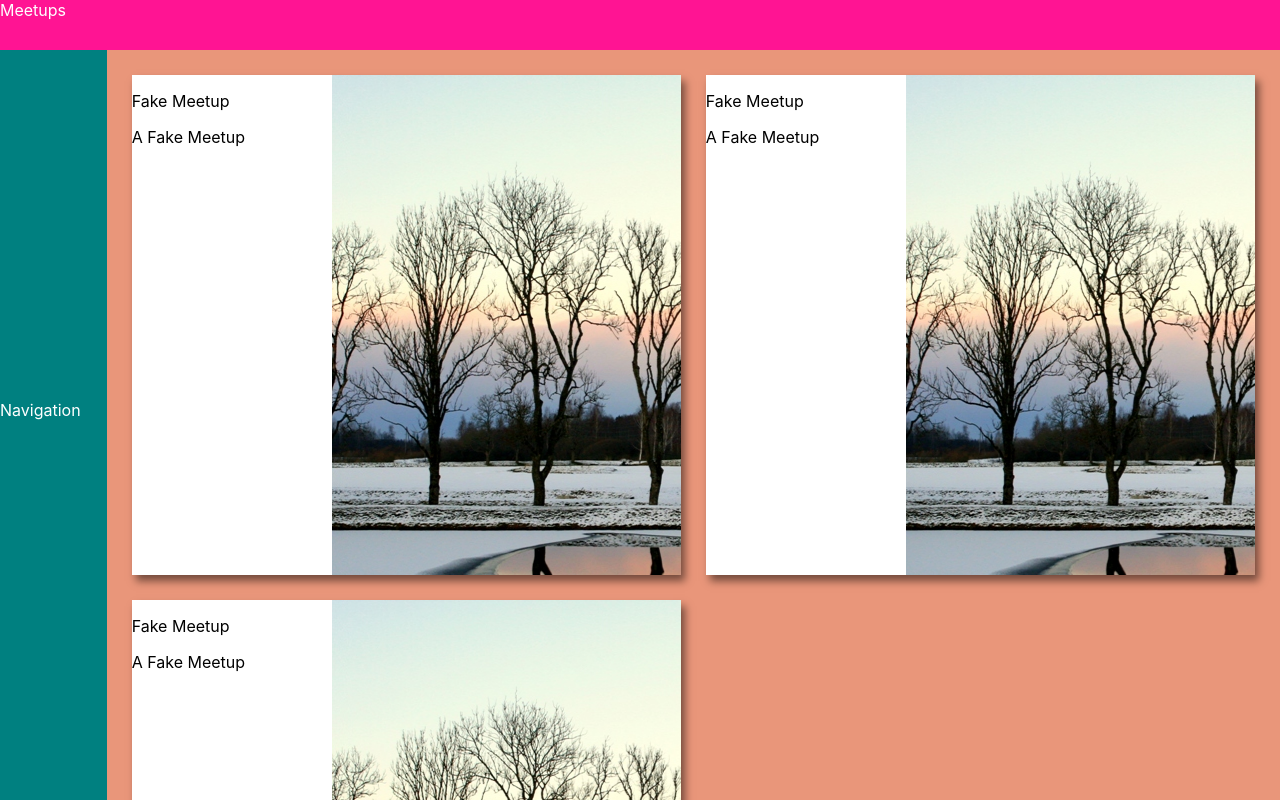
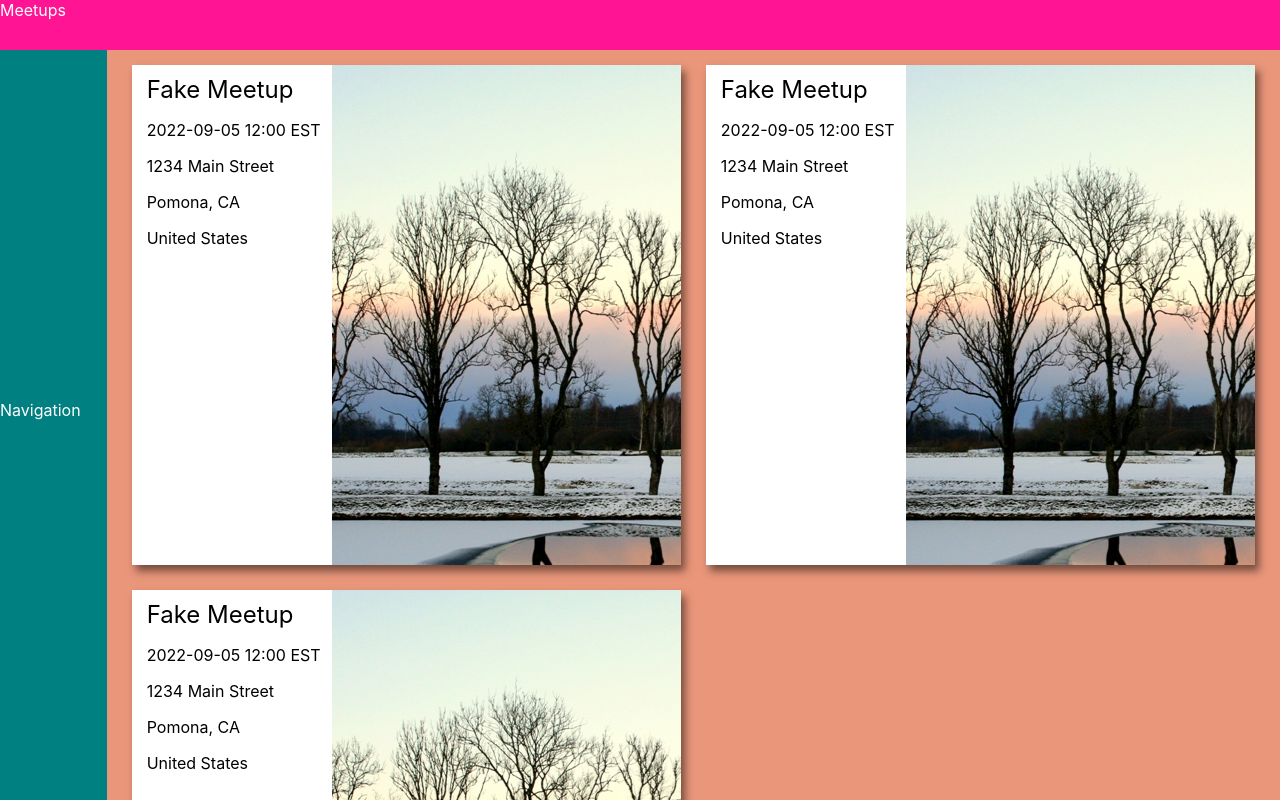
Before and after one commit to jFarrow02/react-meetups, a React (Create React App) app: page / in a window 1280 px wide. Shown: the top 800 px of the page. Built offline with nearby package versions, Linux system fonts and the light colour scheme.

Commit message:
restores sticky header OK

```diff
--- a/src/components/Layout/Layout.module.css
+++ b/src/components/Layout/Layout.module.css
@@ -1,29 +1,24 @@
 .Layout {
-    /* display: grid;
-    grid-template-columns: repeat(12, 1fr);
-    grid-template-rows: 50px auto calc(100vh - 50px); */
     position: relative;
+    z-index: 1;
 }
 
 .header {
-    /* grid-row: 1 / span 1;
-    grid-column: 1 / -1; */
-    position: fixed;
     width: 100%;
     height: 50px;
-}
-
-.appContentMobile {
-    /* grid-row: 2 / span 2;
-    grid-column: 1 / -1; */
+    position: fixed;
+    z-index: 3;
 }
 
 .appContent {
     display: grid;
     grid-template-columns: repeat(12, 1fr);
     grid-template-rows: auto;
-    padding-top: 50px;
     height: 100vh;
+    width: 100%;
+    position: absolute;
+    z-index: 2;
+    padding-top: 40px;
 }
 
 .sideNavContainer {
--- a/src/components/MeetupCard/MeetupCard.module.css
+++ b/src/components/MeetupCard/MeetupCard.module.css
@@ -3,7 +3,7 @@
     box-shadow: 4px 6px 8px rgba(0, 0, 0, .5);
     color: rgb(0, 0, 0);
     position: relative;
-    z-index: 2;
+    z-index: 3;
 }
 
 .MeetupCardMobile {
@@ -20,14 +20,16 @@
 .meetupInfoMobile, .meetupInfo {
     position: absolute;
     left: 0;
-    z-index: 3;
+    z-index: 4;
     background-color: #FFF;
+    padding-top: 10px;
+    padding-left: 15px;
 }
 
 .meetupInfoMobile {
     bottom: 0;
     width: 100%;
-    height: 100px;
+    height: 120px;
 }
 
 .meetupInfo {
@@ -35,3 +37,37 @@
     height: 100%;
     width: 200px;
 }
+
+.meetupHeader {
+    font-size: 1.5rem;
+    margin-block-start: 0;
+    margin-block-end: 0;
+}
+
+.meetupDetailsMobile {
+    /* border: 1px solid deeppink; */
+    display: grid;
+    grid-template-columns: repeat(12, 1fr);
+    grid-template-rows: auto;
+    /* grid-column-gap: 15px; */
+}
+
+.meetupDetailsMobile > div > p {
+    margin-block-start: 0;
+    margin-block-end: 0;
+}
+
+.meetupDetailsMobile > div:first-of-type {
+    grid-column: 1 / span 5;
+    grid-row: 1 / span 1;
+}
+
+.meetupDetailsMobile > div:last-of-type {
+    grid-column: 6 / -1;
+    grid-row: 1 / span 1;
+    padding-left: 25px;
+}
+
+.meetupDetails {
+    /* border: 1px solid deeppink; */
+}
--- a/src/components/MeetupCard/MeetupCard.tsx
+++ b/src/components/MeetupCard/MeetupCard.tsx
@@ -20,17 +20,23 @@ const MeetupCard = (props:IMeetupCardProps) => {
             country,
             id,
             imgUrl,
+            streetAddress,
         }
     } = props;
 
     return (
         <div className={isMobileView ? classes.MeetupCardMobile : classes.MeetupCard} style={{ backgroundImage: `url("${imgUrl}")`}}>
             <div className={isMobileView ? classes.meetupInfoMobile : classes.meetupInfo}>
-                <p className={classes.meetupHeader}>{title}</p>
-                <p>{description}</p>
+                <div className={isMobileView ? classes.meetupDetailsMobile : classes.meetupDetails}>
+                    <div><p className={classes.meetupHeader}>{title}</p></div>
+                    <div>
+                        <p>{date} {time}</p>
+                        <p>{streetAddress}</p>
+                        <p>{city}, {stateProvince}</p>
+                        <p>{country}</p>
+                    </div>
+                </div>
             </div>
-            {/* <img src={imgUrl} alt={title} className={classes.meetupImg} /> */}
-
         </div>
     )
 };
--- a/src/components/views/all-meetups/AllMeetupsView.tsx
+++ b/src/components/views/all-meetups/AllMeetupsView.tsx
@@ -6,7 +6,7 @@ import classes from './AllMeetupsView.module.css';
 
 const FAKE_MEETUP: IMeetup = {
     id: '-1',
-    description: 'A Fake Meetup',
+    description: 'Lorem ipsum dolor sit amet, aperiam aliquam in nec, dicat eleifend ea his. Nam at alii liber everti, illum similique philosophia vis an. Populo essent nusquam in vix, ut ornatus qualisque deterruisset per, et vel melius evertitur abhorreant. Ut ubique oblique recusabo ius. Qui nonumy bonorum consequat et. Vix ad dolorem consequat, sea eu mediocrem eloquentiam, vel ad numquam fastidii.',
     title: 'Fake Meetup',
     stateProvince: 'CA',
     city: 'Pomona',
@@ -14,6 +14,7 @@ const FAKE_MEETUP: IMeetup = {
     time: '12:00 EST',
     imgUrl: Pelci,
     country: 'United States',
+    streetAddress: '1234 Main Street',
 }
 
 const AllMeetupsView = () => {
--- a/src/interfaces/models/IMeetup.ts
+++ b/src/interfaces/models/IMeetup.ts
@@ -5,6 +5,7 @@ interface IMeetup {
     imgUrl: string;
     date: string;
     time: string;
+    streetAddress: string;
     city: string;
     stateProvince: string;
     country: string;
```
